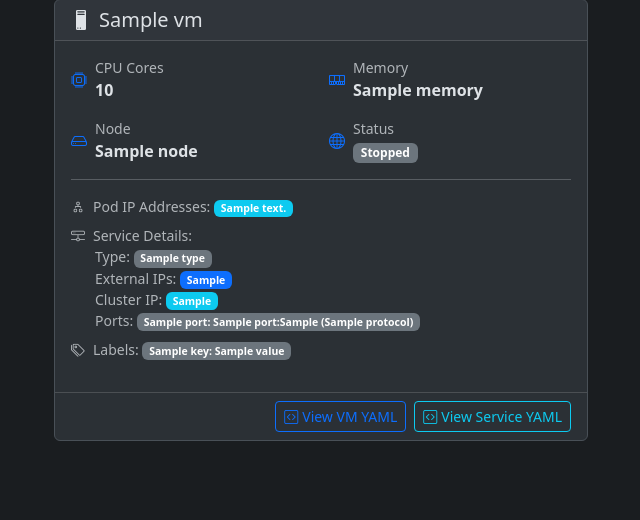
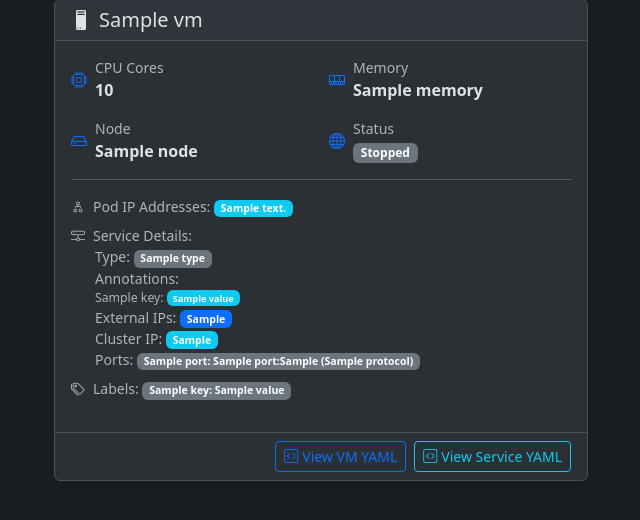
Before and after one commit to MichaelTrip/kubevirt-portal, a Flask app: template app/templates/cluster_vms.html in a window 1280 px wide. Shown: the part 161-681 px from the top of the page, without its empty margins (40-680 px from the left). Run offline with Flask 3, Linux system fonts and the light colour scheme; the template is opened without the code that fills it: most values are stand-ins (such as "Sample title", 1, 10 or a date in 2020); parts of the project's set-up code (start-up, migrations or seed data) failed here and were passed over.

Commit message:
feat: Add service annotations display in k8s_utils.py and cluster_vms.html

```diff
--- a/app/k8s_utils.py
+++ b/app/k8s_utils.py
@@ -154,7 +154,8 @@ def process_vm_details(vm, vmi_mapping=None, service_mapping=None):
             'external_ips': external_ips,
             'cluster_ip': service.spec.cluster_ip,
             'ports': ports,
-            'type': service.spec.type
+            'type': service.spec.type,
+            'annotations': service.metadata.annotations or {}
         }
 
     return {
--- a/app/templates/cluster_vms.html
+++ b/app/templates/cluster_vms.html
@@ -88,6 +88,16 @@
                             <i class="bi bi-hdd-network me-2"></i>Service Details:
                             <div class="ms-4">
                                 <div>Type: <span class="badge bg-secondary">{{ vm.service.type }}</span></div>
+                                {% if vm.service.annotations %}
+                                <div>Annotations:
+                                    {% for key, value in vm.service.annotations.items() %}
+                                    <div class="small">
+                                        <span class="text-muted">{{ key }}:</span>
+                                        <span class="badge bg-info">{{ value }}</span>
+                                    </div>
+                                    {% endfor %}
+                                </div>
+                                {% endif %}
                                 {% if vm.service.external_ips %}
                                 <div>External IPs:
                                     {% for ip in vm.service.external_ips %}
```
